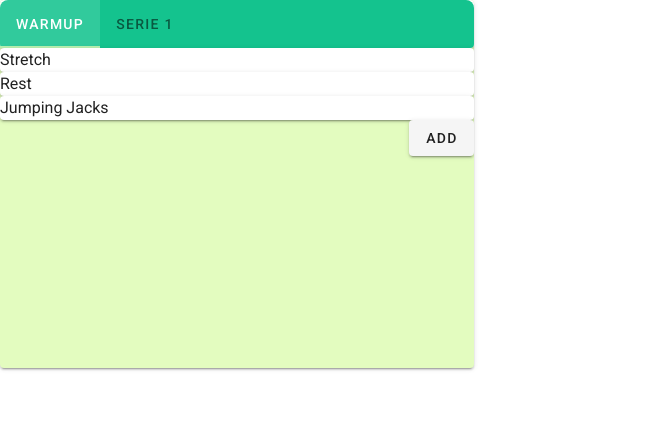
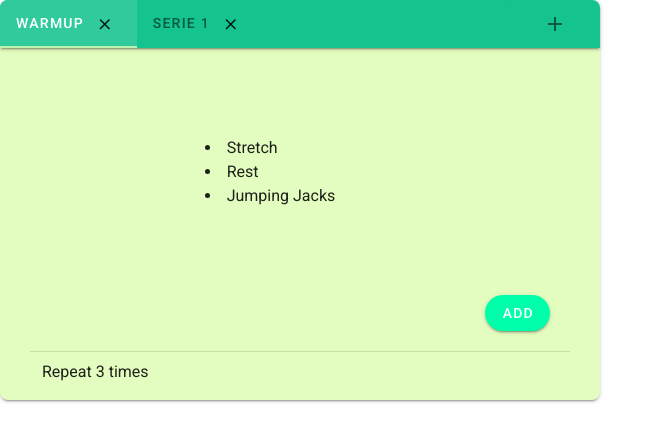
Before and after one commit to nicklnick/tp2-hci, a Vue app: page / in a window 1280 px wide. Shown: the top 442 px of the page, without its empty margins (0-665 px from the left). Built offline with nearby package versions, Linux system fonts and the light colour scheme.

Commit message:
feat: general schema

```diff
--- a/src/components/CreateRoutinePanel2.vue
+++ b/src/components/CreateRoutinePanel2.vue
@@ -1,36 +1,65 @@
 <template>
-  <v-card id="create-routine" class="create-routine overflow-y-auto" color="quaternary" raised
-              max-height="400px">
+  <v-card id="create-routine" class="cwidth cheight rounded-lg" color="quaternary" raised>
+    <div class="cwidth cheight ccol" >
 
-    <v-flex class="flex-column">
-      <v-card >
+      <div>
+        <v-card class="rounded-b-0 rounded-t-lg cwidth crow" color="secondary">
+          <v-tabs class="tab-size rounded-tl-lg" background-color="secondary" show-arrows>
 
-        <v-tabs
-          class="rounded-t-lg"
-          background-color="secondary"
-          show-arrows
-        >
             <v-tabs-slider color="tertiary"></v-tabs-slider>
 
-          <v-tab
-            v-for="(serie, index) in series"
-            :key="serie.name"
-            @click="updateSeries(index)"
-          >
+            <v-tab v-for="(serie, index) in series" :key="serie.name"
+                    @click="updateSeries(index)">
+              <div class="flex-row justify-space-between">
                 {{ serie.name}}
+                <v-btn text fab x-small color="dark-grey"
+                       @click="removeSeries(index)"
+                ><v-icon>mdi-close</v-icon></v-btn>
+              </div>
+
             </v-tab>
+
           </v-tabs>
+
+          <v-tab class="add-tab rounded-tr-lg"
+                 @click="addSeries"><v-icon>mdi-plus</v-icon></v-tab>
         </v-card>
 
-      <v-card v-for="(activity, index) in currentSeries.activities"
+
+      </div>
+
+      <div class="general-area-width general-area overflow-auto">
+
+        <div>
+          <li  v-for="(activity, index) in currentSeries.activities"
                :key="index">
             {{activity}}
-      </v-card>
+          </li>
+        </div>
 
-    </v-flex>
 
-    <div class="floating-buttons">
-      <v-btn @click="addActivity('New Activity')">add</v-btn>
+      </div>
+
+
+
+      <div class="cwidth general-area">
+
+        <div class="general-area-width">
+          <div class="crow2">
+            <div class="pb-5 pr-5">
+              <v-btn color="primary" rounded @click="addActivity('New Activity')">add</v-btn>
+            </div>
+          </div>
+
+          <v-divider></v-divider>
+
+          <div>
+            <p class="pl-3 pt-2"> Repeat 3 times</p>
+          </div>
+        </div>
+      </div>
+
+
     </div>
   </v-card>
 </template>
@@ -63,6 +92,7 @@ export default {
   data: () => ({
     series: [new Serie("Warmup"), new Serie("Serie 1")],
     index: 0,
+    counter: 1,
   }),
   methods: {
       updateSeries(index){
@@ -70,6 +100,14 @@ export default {
       },
       addActivity(activity){
           this.series[this.index].add_activity(activity)
+      },
+      addSeries(){
+          this.series.push(new Serie("Serie " + this.counter));
+          this.counter += 1
+      },
+      removeSeries(index){
+        if(this.series.length > 1)
+            this.series.splice(index,1);
       }
   },
   computed: {
@@ -81,23 +119,46 @@ export default {
 };
 </script>
 
+
+
 <style scoped>
-.create-routine {
-  height: 46%;
-  width: 37%;
+.general-area-width {
+  width: 90%;
 }
 
-.routine-text {
+.general-area {
+  display: flex;
+  flex-direction: row;
+  justify-content: center;
+}
+
+.cwidth {
+  width: 600px;
+}
+.cheight {
+  height: 400px;
+}
+
+.ccol{
+  display: flex;
+  justify-content: space-between;
+  flex-direction: column;
+}
+
+.crow2 {
+  display: flex;
+  justify-content: end;
+  flex-direction: row;
+}
+.crow {
+  display: flex;
+  flex-direction: row;
+}
+.tab-size{
   width: 85%;
 }
-
-.centered-input {
-  text-align: center;
+.add-tab {
+  width: 5%;
 }
 
-.floating-buttons {
-  flex-direction: row;
-  display: flex;
-  justify-content: end;
-}
 </style>
```
Lines whose indentation alone changed are shown as unchanged.
